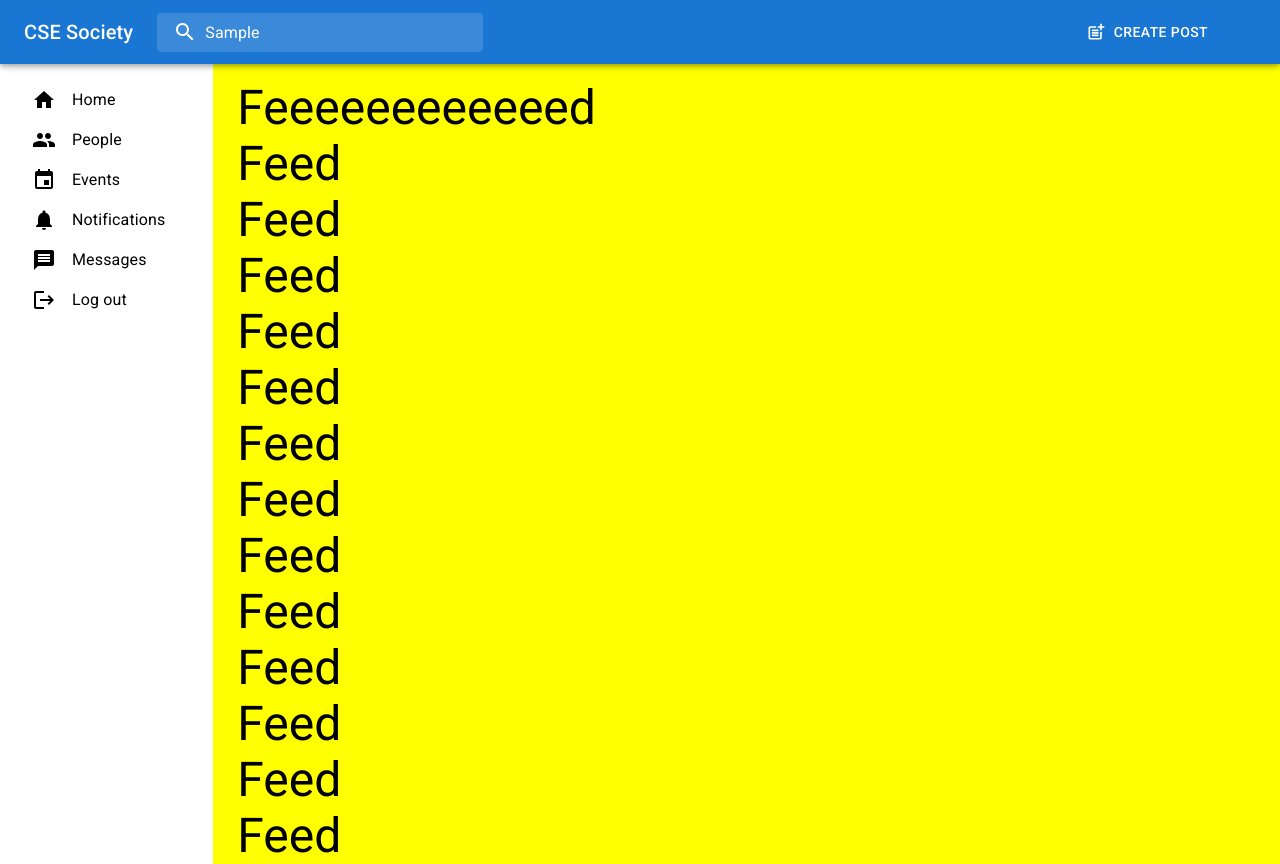
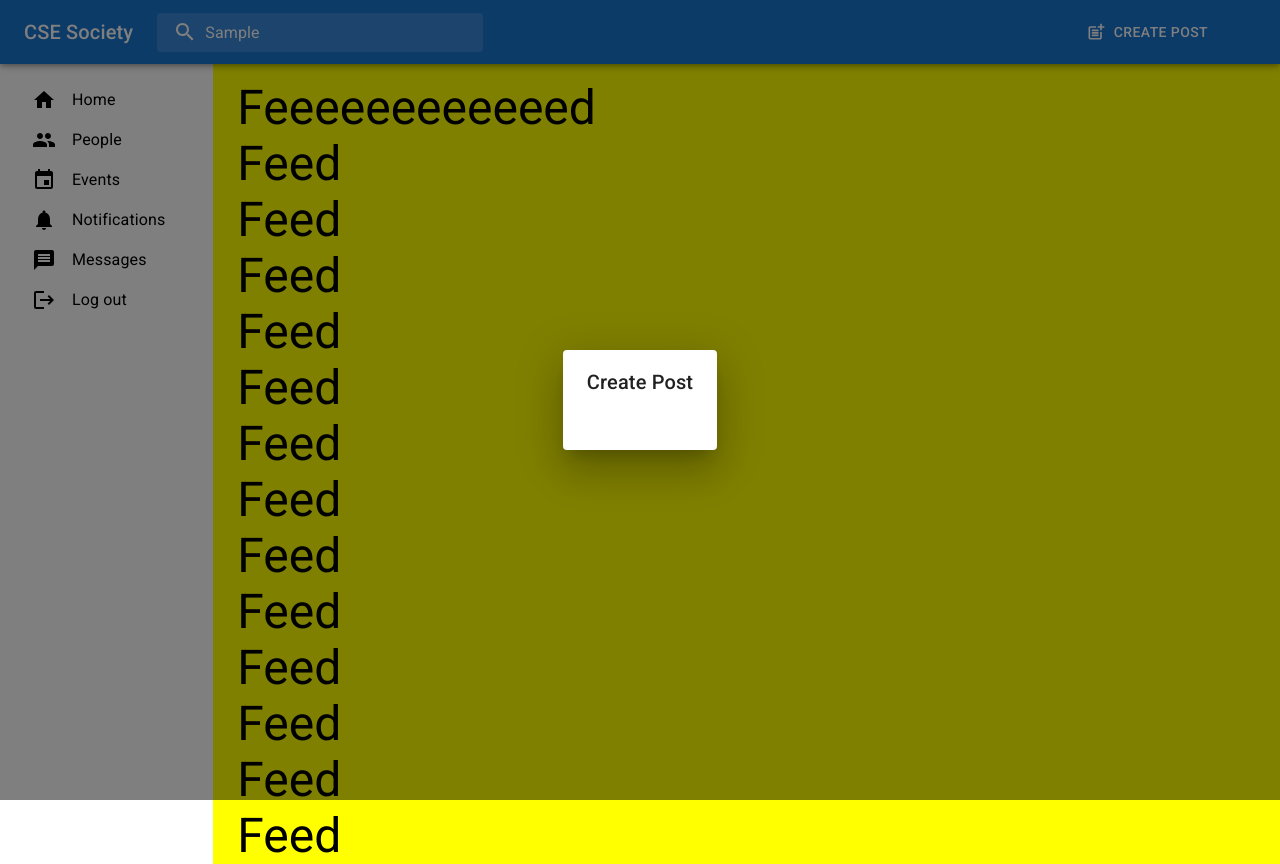
Before and after one commit to towsif45/cse-society-client, a React (Create React App) app: page / in a window 1280 px wide. Both pictures are taken after typing "Sample" into the empty fields and a click on the button "CREATE POST". Built offline with nearby package versions, Linux system fonts and the light colour scheme.

Commit message:
initial commit

```diff
--- a/src/components/CardSimplePost/CardSimplePost.jsx
+++ b/src/components/CardSimplePost/CardSimplePost.jsx
@@ -0,0 +1,5 @@
+const CardSimplePost = () => {
+
+};
+
+export default CardSimplePost;
--- a/src/components/NavBar/NavBar.jsx
+++ b/src/components/NavBar/NavBar.jsx
@@ -1,12 +1,26 @@
-import React from "react";
+import React, { useState } from "react";
 import { AppBar, Box, Button, Toolbar, Typography } from "@mui/material";
 import { PostAdd, Search } from "@mui/icons-material";
 import { Searchbox } from "./style/searchbar/Searchbox";
 import { StyledInputBase } from "./style/searchbar/StyledInputBase";
 import { SearchIconWrapper } from "./style/searchbar/SearchIconWrapper";
 import { Iconbox } from "./style/iconbar/Iconbox";
+import PostDialog from "../PostDialog/PostDialog";
 
 const NavBar = () => {
+    const [open, setOpen] = useState(false);
+    const [post, setPost] = useState("");
+
+    const handleClickOpen = () => {
+        setOpen(true);
+    };
+
+    const handleClose = (value) => {
+        setOpen(false);
+        // Decide what to do with value
+        setPost(value);
+    };
+
     return (
         <AppBar position="fixed">
             <Toolbar>
@@ -29,8 +43,17 @@ const NavBar = () => {
                 </Searchbox>
                 <Box sx={{ flexGrow: 1 }} />
                 <Iconbox>
-                    <Button variant="contained" disableElevation startIcon={<PostAdd /> }>Create post</Button>
+                    <Button
+                    variant="contained"
+                    disableElevation
+                    startIcon={<PostAdd /> }
+                    onClick={handleClickOpen}
+                    >
+                        Create post
+                    </Button>
+                    <PostDialog open={open} onClose={handleClose} post={post} />
                 </Iconbox>
+
             </Toolbar>
         </AppBar>
     );
--- /dev/null
+++ b/src/components/PostDialog/PostDialog.jsx
@@ -0,0 +1,25 @@
+import { Dialog, DialogActions, DialogContent, DialogTitle, Typography } from "@mui/material";
+
+const PostDialog = (props) => {
+    const {open, onClose, post} = props;
+
+    const handleClose = () => {
+        onClose(post);
+    };
+
+    return (
+        <Dialog open={open} onClose={handleClose}>
+            <DialogTitle>
+                <Typography variant="h6"> Create Post </Typography>
+            </DialogTitle>
+            <DialogContent>
+
+            </DialogContent>
+            <DialogActions>
+
+            </DialogActions>
+        </Dialog>
+    );
+};
+
+export default PostDialog;
```
